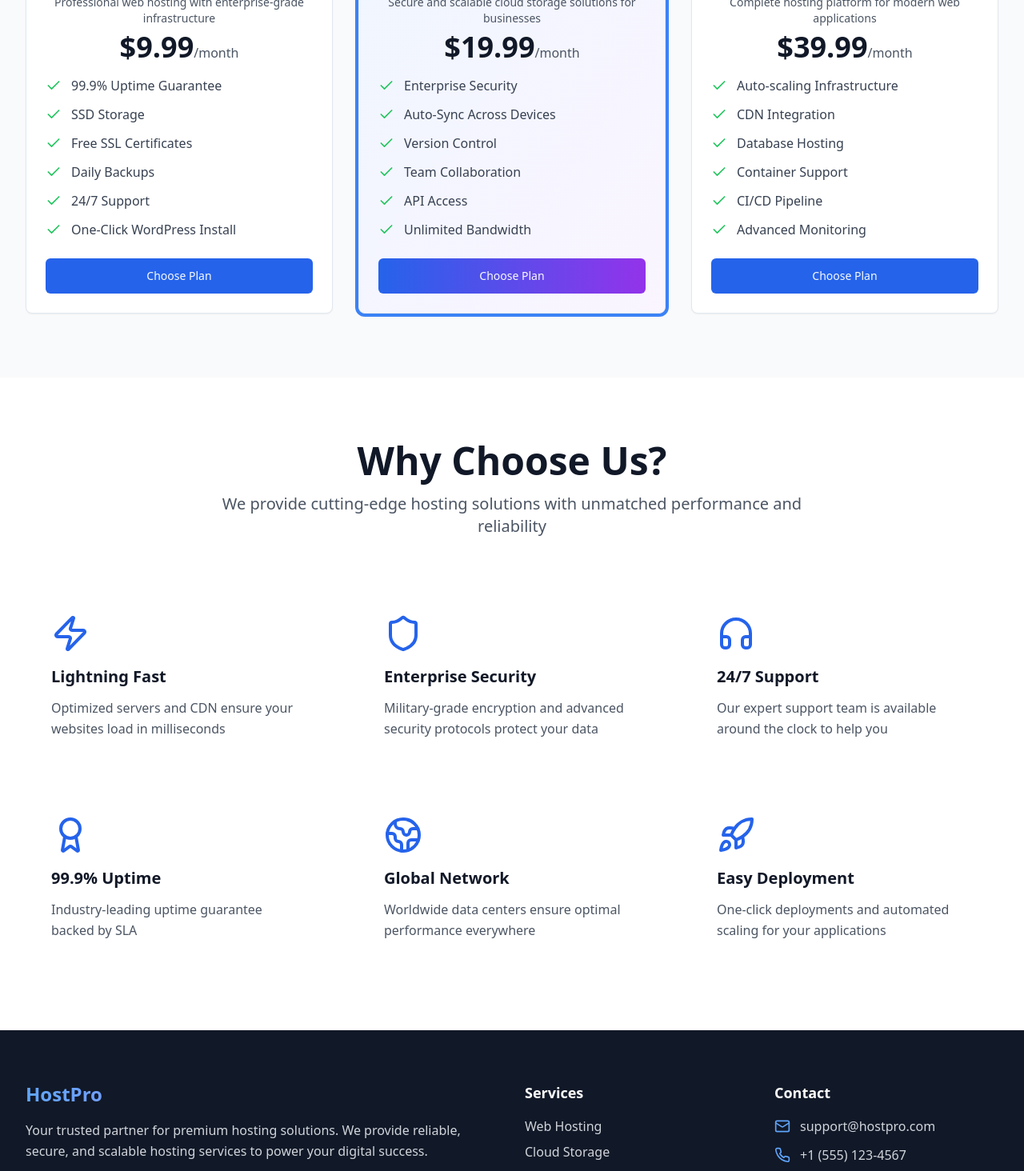
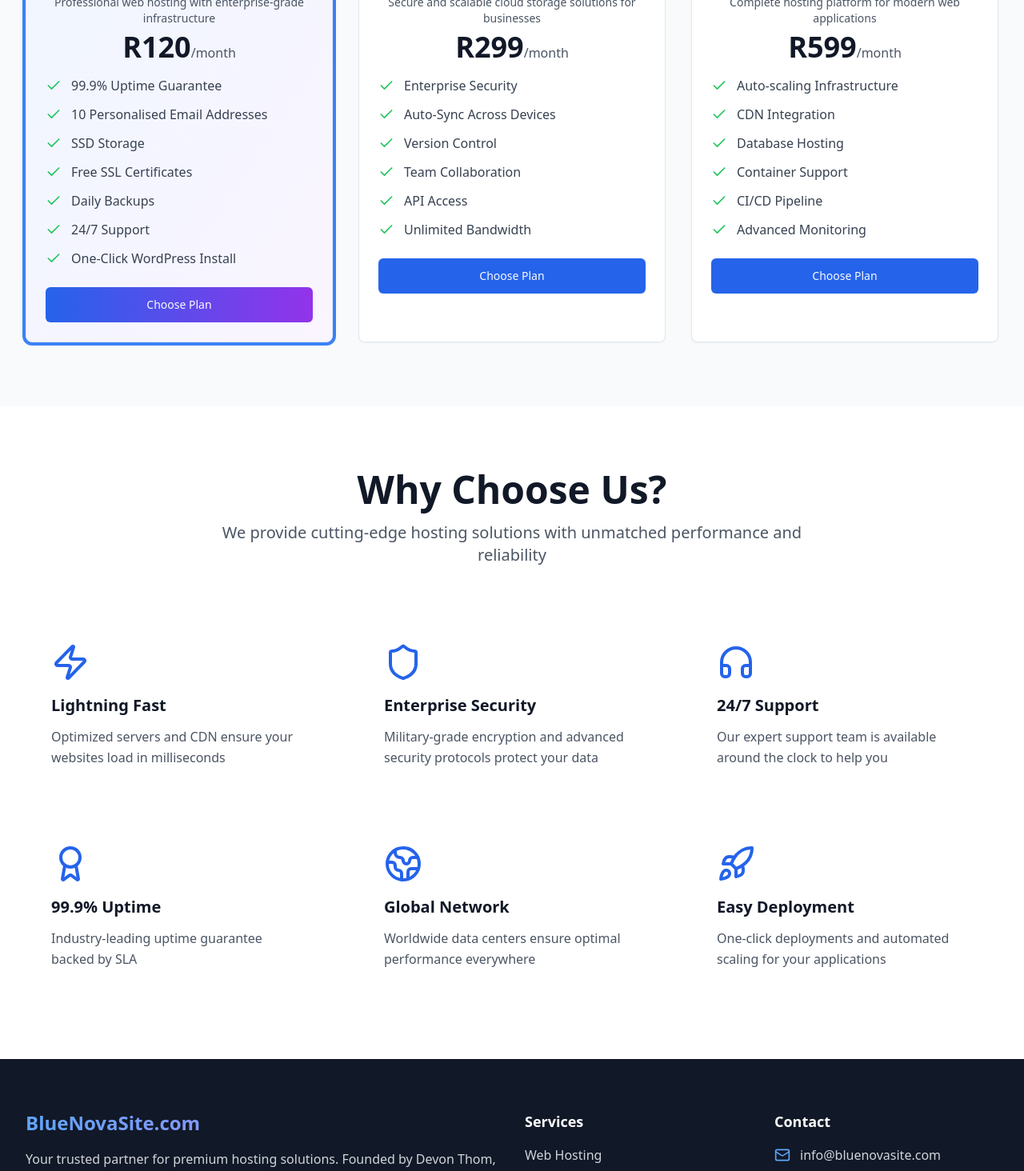
Before and after one commit to Devon-TheSavageDJT/cloud-haven-platforms, a React (Vite) app: page / in a window 1280 px wide. Shown: the part 1220-2684 px from the top of the page at 80% size. Built offline with nearby package versions, Linux system fonts and the light colour scheme.

Commit message:
Refactor: Update contact and pricing info
- Updated the website name to bluenovasite.com.
- Added owner's name, email, and cellphone number to the contact section.
- Updated the address.
- Changed pricing to South African Rand and updated the cheapest option.

```diff
--- a/src/components/Footer.tsx
+++ b/src/components/Footer.tsx
@@ -8,10 +8,10 @@ const Footer = () => {
         <div className="grid grid-cols-1 md:grid-cols-4 gap-8">
           <div className="col-span-1 md:col-span-2">
             <h3 className="text-2xl font-bold mb-4 bg-gradient-to-r from-blue-400 to-purple-400 bg-clip-text text-transparent">
-              HostPro
+              BlueNovaSite.com
             </h3>
             <p className="text-gray-300 mb-6 leading-relaxed">
-              Your trusted partner for premium hosting solutions. We provide reliable, secure, and scalable hosting services to power your digital success.
+              Your trusted partner for premium hosting solutions. Founded by Devon Thom, we provide reliable, secure, and scalable hosting services to power your digital success.
             </p>
             <div className="flex space-x-4">
               <Facebook className="h-6 w-6 text-gray-400 hover:text-blue-500 cursor-pointer transition-colors" />
@@ -37,15 +37,15 @@ const Footer = () => {
             <div className="space-y-3">
               <div className="flex items-center">
                 <Mail className="h-5 w-5 text-blue-400 mr-3" />
-                <span className="text-gray-300">support@hostpro.com</span>
+                <span className="text-gray-300">info@bluenovasite.com</span>
               </div>
               <div className="flex items-center">
                 <Phone className="h-5 w-5 text-blue-400 mr-3" />
-                <span className="text-gray-300">+1 (555) 123-4567</span>
+                <span className="text-gray-300">081 303 5018</span>
               </div>
               <div className="flex items-center">
                 <MapPin className="h-5 w-5 text-blue-400 mr-3" />
-                <span className="text-gray-300">123 Tech Street, Digital City</span>
+                <span className="text-gray-300">Westering, Port Elizabeth 6050</span>
               </div>
             </div>
           </div>
@@ -53,7 +53,7 @@ const Footer = () => {
 
         <div className="border-t border-gray-800 mt-12 pt-8 text-center">
           <p className="text-gray-400">
-            © 2024 HostPro. All rights reserved. | Privacy Policy | Terms of Service
+            © 2024 BlueNovaSite.com. All rights reserved. | Privacy Policy | Terms of Service
           </p>
         </div>
       </div>
--- a/src/components/Hero.tsx
+++ b/src/components/Hero.tsx
@@ -8,10 +8,15 @@ const Hero = () => {
       <div className="absolute inset-0 bg-black/20"></div>
       <div className="relative z-10 max-w-7xl mx-auto px-4 sm:px-6 lg:px-8 text-center">
         <div className="animate-fade-in">
-          <h1 className="text-5xl md:text-7xl font-bold mb-6 bg-gradient-to-r from-white to-blue-200 bg-clip-text text-transparent">
-            Premium Hosting
-            <span className="block">Solutions</span>
-          </h1>
+          <div className="mb-6">
+            <h1 className="text-3xl md:text-4xl font-bold mb-2 bg-gradient-to-r from-white to-blue-200 bg-clip-text text-transparent">
+              BlueNovaSite.com
+            </h1>
+            <h2 className="text-5xl md:text-7xl font-bold bg-gradient-to-r from-white to-blue-200 bg-clip-text text-transparent">
+              Premium Hosting
+              <span className="block">Solutions</span>
+            </h2>
+          </div>
           <p className="text-xl md:text-2xl mb-8 text-blue-100 max-w-3xl mx-auto">
             Power your digital presence with our cutting-edge web hosting, cloud storage, and platform hosting services.
           </p>
--- a/src/components/Services.tsx
+++ b/src/components/Services.tsx
@@ -11,14 +11,15 @@ const Services = () => {
       description: "Professional web hosting with enterprise-grade infrastructure",
       features: [
         "99.9% Uptime Guarantee",
+        "10 Personalised Email Addresses",
         "SSD Storage",
         "Free SSL Certificates",
         "Daily Backups",
         "24/7 Support",
         "One-Click WordPress Install"
       ],
-      price: "$9.99",
-      popular: false
+      price: "R120",
+      popular: true
     },
     {
       icon: Cloud,
@@ -32,8 +33,8 @@ const Services = () => {
         "API Access",
         "Unlimited Bandwidth"
       ],
-      price: "$19.99",
-      popular: true
+      price: "R299",
+      popular: false
     },
     {
       icon: Globe,
@@ -47,7 +48,7 @@ const Services = () => {
         "CI/CD Pipeline",
         "Advanced Monitoring"
       ],
-      price: "$39.99",
+      price: "R599",
       popular: false
     }
   ];
```
